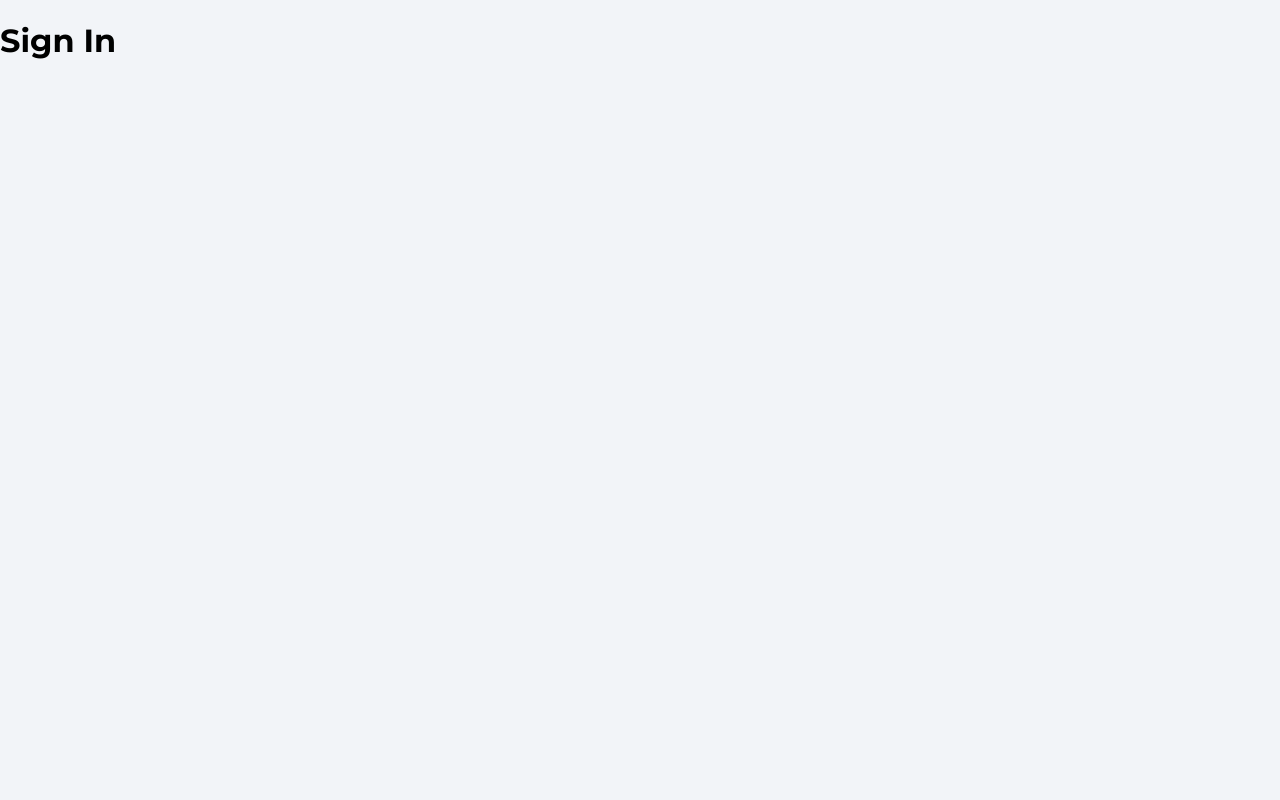
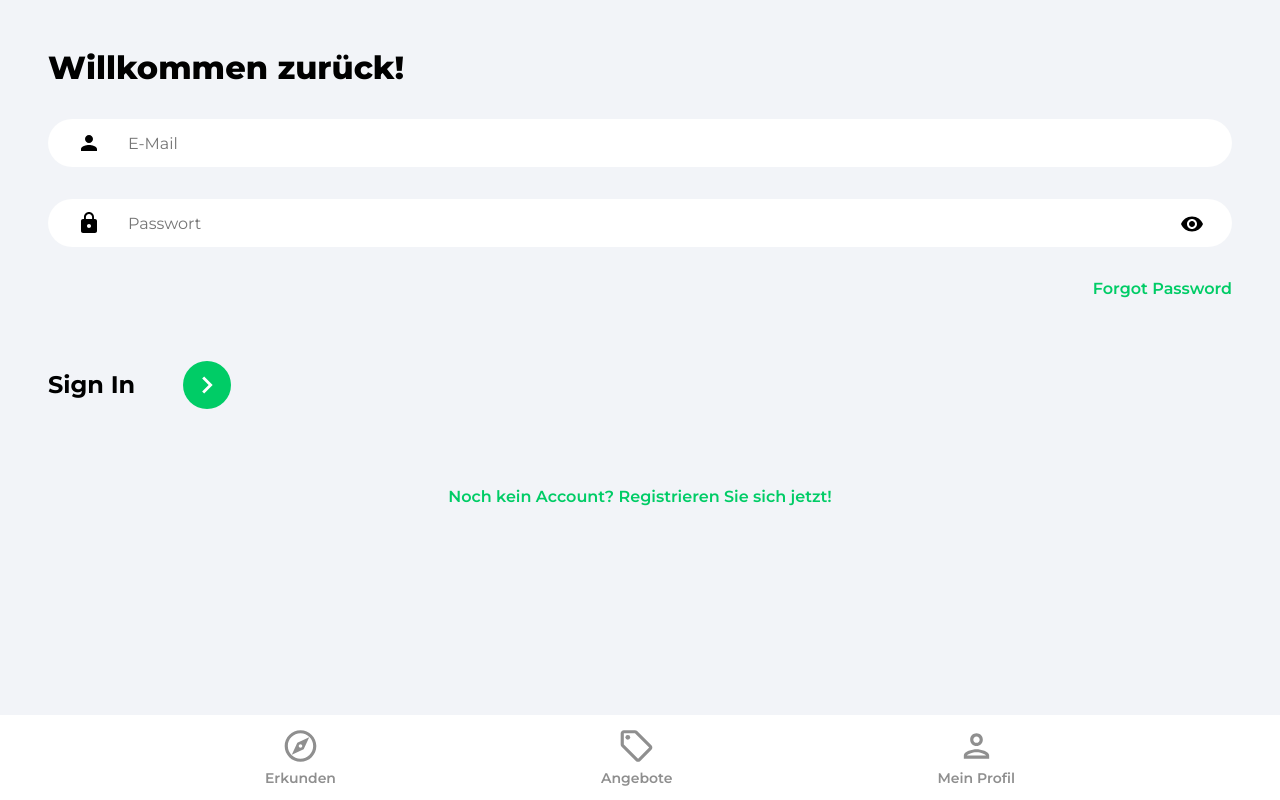
Before and after one commit to Berkin571/house-marketplace, a React (Create React App) app: page /anmelden in a window 1280 px wide. Built offline with nearby package versions, Linux system fonts and the light colour scheme.

Commit message:
feat: add sign in

```diff
--- a/src/App.tsx
+++ b/src/App.tsx
@@ -9,6 +9,7 @@ import {
   SignUp,
   ForgotPassword,
 } from "./pages";
+import { Navbar } from "./components";
 
 function App() {
   return (
@@ -22,8 +23,8 @@ function App() {
           <Route path="/registrieren" element={<SignUp />} />
           <Route path="/passwort-vergessen" element={<ForgotPassword />} />
         </Routes>
+        <Navbar />
       </Router>
-      {/* TODO: Navbar */}
     </>
   );
 }
--- /dev/null
+++ b/src/components/index.ts
@@ -0,0 +1 @@
+export { Navbar } from "./navbar";
--- /dev/null
+++ b/src/components/navbar/Navbar.component.tsx
@@ -0,0 +1,75 @@
+import { useNavigate, useLocation } from "react-router-dom";
+import { ReactComponent as OfferIcon } from "../../assets/svg/localOfferIcon.svg";
+import { ReactComponent as PersonOutlineIcon } from "../../assets/svg/personOutlineIcon.svg";
+import { ReactComponent as ExploreIcon } from "../../assets/svg/exploreIcon.svg";
+
+export function Navbar() {
+  const navigate = useNavigate();
+  const location = useLocation();
+
+  const pathMatchRoute = (route: string) => {
+    if (route === location.pathname) {
+      return true;
+    }
+  };
+
+  return (
+    <footer className="navbar">
+      <nav className="navbarNav">
+        <ul className="navbarListItems">
+          <li className="navbarListItem" onClick={() => navigate("/")}>
+            <ExploreIcon
+              fill={pathMatchRoute("/") ? "#2c2c2c" : "#8f8f8f"}
+              width="39px"
+              height="38px"
+            />
+            <p
+              className={
+                pathMatchRoute("/")
+                  ? "navbarListItemNameActive"
+                  : "navbarListItemName"
+              }
+            >
+              Erkunden
+            </p>
+          </li>
+          <li className="navbarListItem" onClick={() => navigate("/angebote")}>
+            <OfferIcon
+              fill={pathMatchRoute("/angebote") ? "#2c2c2c" : "#8f8f8f"}
+              width="39px"
+              height="38px"
+            />
+            <p
+              className={
+                pathMatchRoute("/angebote")
+                  ? "navbarListItemNameActive"
+                  : "navbarListItemName"
+              }
+            >
+              Angebote
+            </p>
+          </li>
+          <li
+            className="navbarListItem"
+            onClick={() => navigate("mein-profil")}
+          >
+            <PersonOutlineIcon
+              fill={pathMatchRoute("/mein-profil") ? "#2c2c2c" : "#8f8f8f"}
+              width="39px"
+              height="38px"
+            />
+            <p
+              className={
+                pathMatchRoute("mein-profil")
+                  ? "navbarListItemNameActive"
+                  : "navbarListItemName"
+              }
+            >
+              Mein Profil
+            </p>
+          </li>
+        </ul>
+      </nav>
+    </footer>
+  );
+}
--- /dev/null
+++ b/src/components/navbar/index.ts
@@ -0,0 +1 @@
+export { Navbar } from "./Navbar.component";
--- a/src/pages/signIn/Sign-In.component.tsx
+++ b/src/pages/signIn/Sign-In.component.tsx
@@ -1,7 +1,83 @@
+import { useState } from "react";
+import { Link, useNavigate } from "react-router-dom";
+import { ReactComponent as ArrowRightIcon } from "../../assets/svg/keyboardArrowRightIcon.svg";
+import visibilityIcon from "../../assets/svg/visibilityIcon.svg";
+
 export function SignIn() {
+  const navigate = useNavigate();
+
+  const [formData, setFormData] = useState({ email: "", password: "" });
+
+  const { email, password } = formData;
+
+  const [showPassword, setShowPassword] = useState<boolean>(false);
+
+  const onChange = (e: React.ChangeEvent<HTMLInputElement>) => {
+    setFormData((prevState) => ({
+      ...prevState,
+      [e.target.id]: e.target.value,
+    }));
+  };
+
   return (
     <>
-      <h1>Sign In</h1>
+      <div className="pageContainer">
+        <header>
+          <p className="pageHeader">Willkommen zurück!</p>
+        </header>
+
+        <main>
+          <form
+            action="
+          "
+          >
+            <input
+              type="email"
+              name="email"
+              id="email"
+              placeholder="E-Mail"
+              value={email}
+              onChange={onChange}
+              className="emailInput"
+            />
+
+            <div className="passwordInputDiv">
+              <input
+                type={showPassword ? "text" : "password"}
+                className="passwordInput"
+                placeholder="Passwort"
+                id="password"
+                value={password}
+                onChange={onChange}
+              />
+
+              <img
+                src={visibilityIcon}
+                alt={showPassword ? "Passwort verdecken" : "Passwort anzeigen"}
+                className="showPassword"
+                onClick={() => setShowPassword(!showPassword)}
+              />
+            </div>
+
+            <Link to="/forgot-password" className="forgotPasswordLink">
+              Forgot Password
+            </Link>
+
+            <div className="signInBar">
+              <p className="signInText">Sign In</p>
+              <button className="signInButton">
+                <ArrowRightIcon fill="#ffffff" width="34px" height="34px" />
+              </button>
+            </div>
+          </form>
+
+          {/* <OAuth /> */}
+
+          <Link to="/registrieren" className="registerLink">
+            Noch kein Account? Registrieren Sie sich jetzt!
+          </Link>
+        </main>
+      </div>
     </>
   );
 }
```
